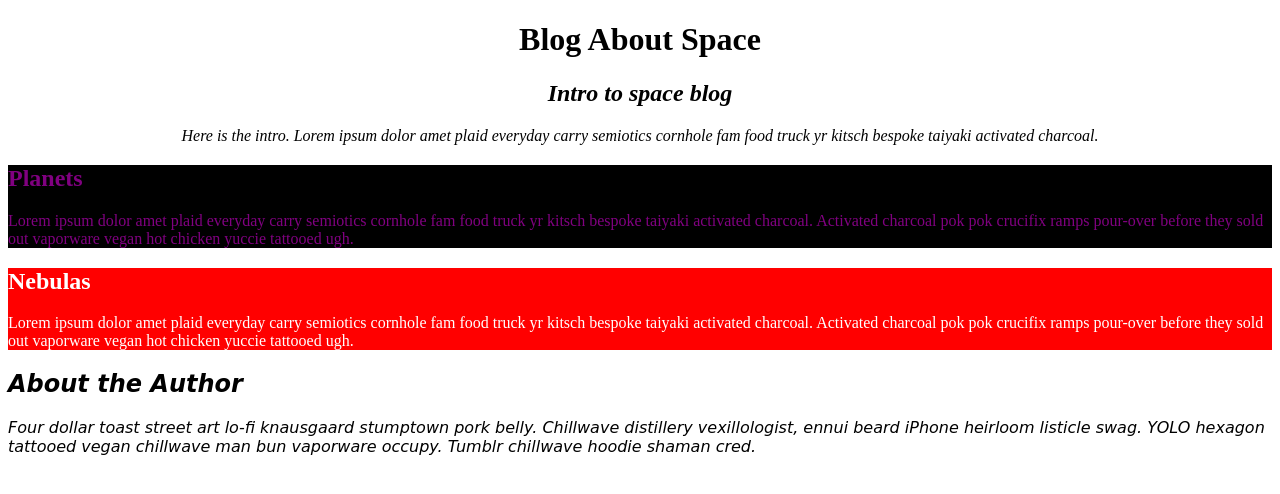
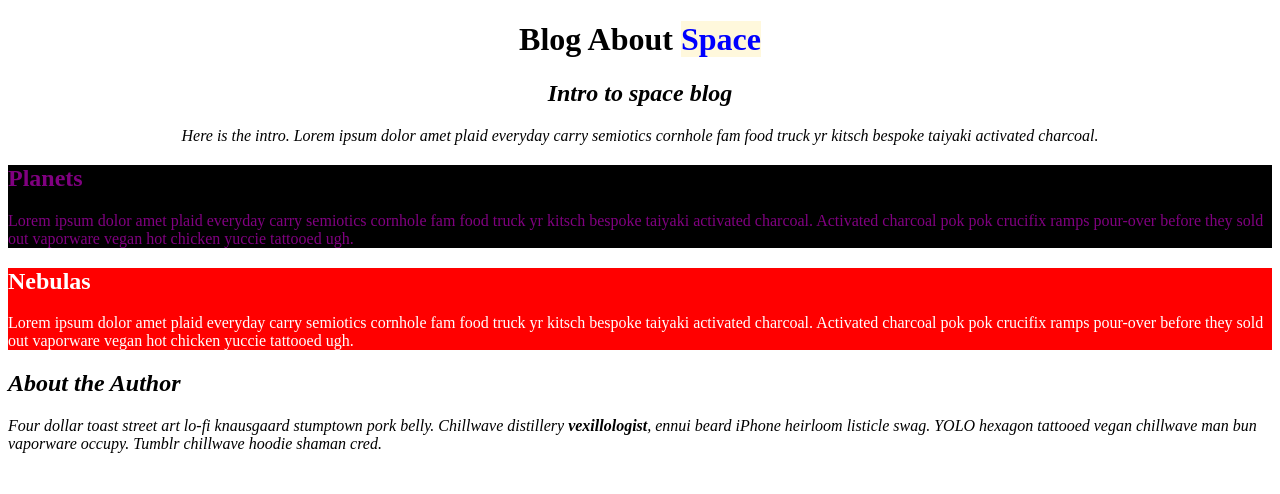
Before and after one commit to brenderbee/blogging-site, a plain HTML site: page index.html in a window 1280 px wide. Drawn offline with Linux system fonts and the light colour scheme.

Commit message:
Add spans to html h1 and about author section. Style spans.

```diff
--- a/css/styles.css
+++ b/css/styles.css
@@ -16,8 +16,15 @@ h1 {
   color: white;
   background-color: red;
 }
-
+.cool {
+  color: blue;
+  background-color: cornsilk;
+}
 .about {
   font-style: italic;
-  font-family: cursive;
+  font-family: serif;
 }
+
+span.important {
+  font-weight: bold;
+}
--- a/index.html
+++ b/index.html
@@ -6,7 +6,7 @@
     <title></title>
   </head>
   <body>
-    <h1>Blog About Space</h1>
+    <h1>Blog About <span class="cool">Space</span></h1>
     <div class="intro">
       <h2>Intro to space blog</h2>
       <p>Here is the intro. Lorem ipsum dolor amet plaid everyday carry semiotics cornhole fam food truck yr kitsch bespoke taiyaki activated charcoal.</p>
@@ -21,7 +21,7 @@
     </div>
     <div class="about">
       <h2>About the Author</h2>
-      <p>Four dollar toast street art lo-fi knausgaard stumptown pork belly. Chillwave distillery vexillologist, ennui beard iPhone heirloom listicle swag. YOLO hexagon tattooed vegan chillwave man bun vaporware occupy. Tumblr chillwave hoodie shaman cred.</p>
+      <p>Four dollar toast street art lo-fi knausgaard stumptown pork belly. Chillwave distillery <span class="important">vexillologist</span>, ennui beard iPhone heirloom listicle swag. YOLO hexagon tattooed vegan chillwave man bun vaporware occupy. Tumblr chillwave hoodie shaman cred.</p>
     </div>
   </body>
 </html>
```
